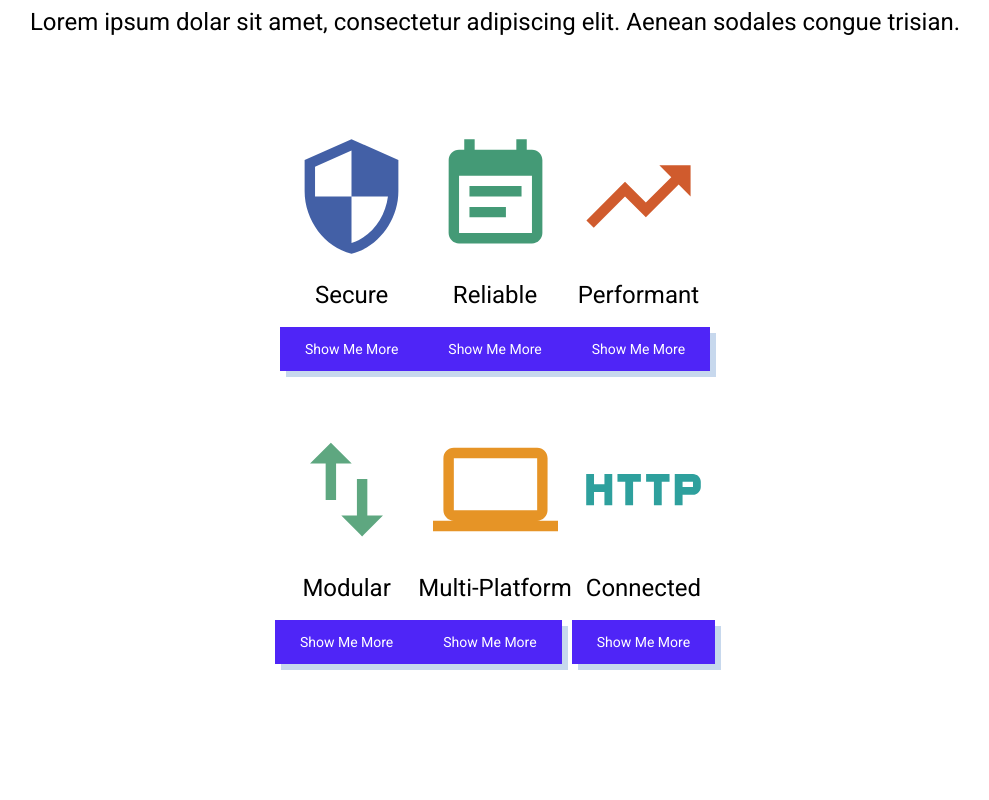
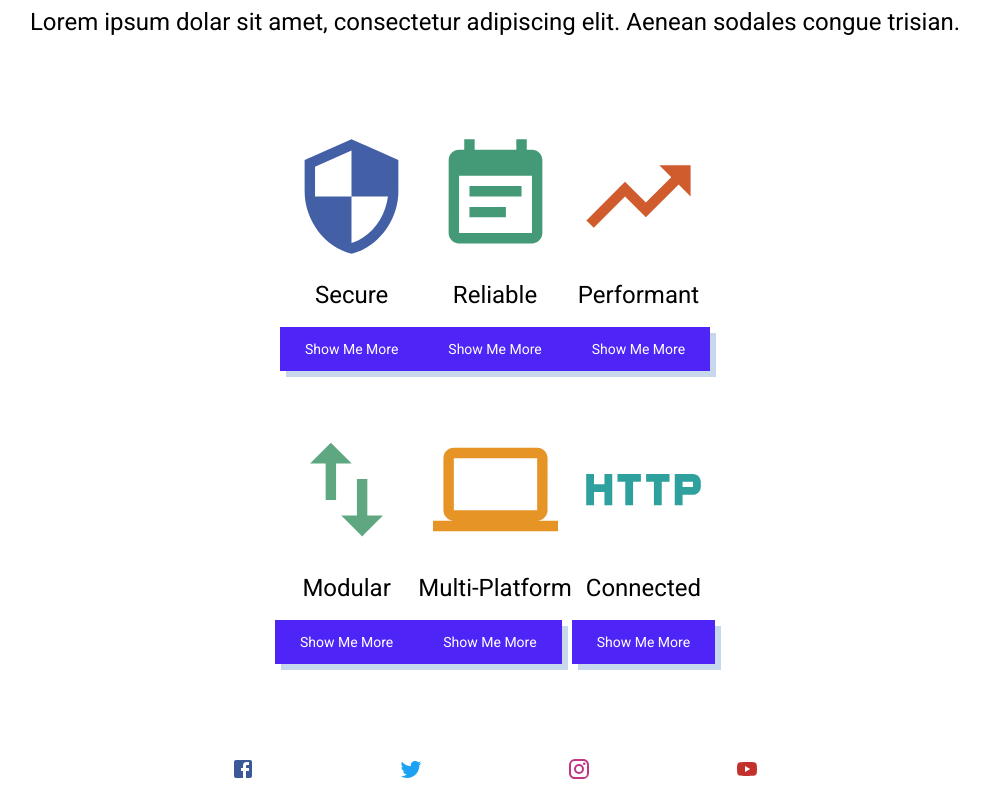
Before and after one commit to sb-haz/code-creative-react, a React (Create React App) app: page / in a window 1280 px wide. Shown: the part 228-1028 px from the top of the page, without its empty margins (145-1134 px from the left). Before the commit the page ends 972 px from the top, so only its background shows below. Built offline with nearby package versions, Linux system fonts and the light colour scheme.

Commit message:
add footer component

```diff
--- a/src/App.js
+++ b/src/App.js
@@ -3,6 +3,7 @@ import './App.css';
 // Components
 import NavBar from './components/NavBar'
 import Grid from './components/Grid'
+import Footer from './components/Footer'
 
 // Material UI
 import { ThemeProvider, createMuiTheme, makeStyles } from '@material-ui/core/styles'
@@ -99,6 +100,8 @@ function App() {
 
         <div className={classes.bigSpace} />
 
+        <Footer />
+
       </ThemeProvider>
 
     </div >
--- /dev/null
+++ b/src/components/Footer.js
@@ -0,0 +1,19 @@
+import React from 'react'
+import { BottomNavigation, BottomNavigationAction } from '@material-ui/core'
+import FacebookIcon from '@material-ui/icons/Facebook';
+import TwitterIcon from '@material-ui/icons/Twitter';
+import InstagramIcon from '@material-ui/icons/Instagram';
+import YouTubeIcon from '@material-ui/icons/YouTube';
+
+function Footer() {
+    return (
+        <BottomNavigation >
+            <BottomNavigationAction color="red" label="Facebook" value="recents" icon={<FacebookIcon style={{ fill: "#3b5998" }} />} />
+            <BottomNavigationAction label="Twitter" value="favorites" icon={<TwitterIcon style={{ fill: "#1DA1F2" }} />} />
+            <BottomNavigationAction label="Instagram" value="nearby" icon={<InstagramIcon style={{ fill: " #C13584" }} />} />
+            <BottomNavigationAction label="YouTube" value="folder" icon={<YouTubeIcon style={{ fill: "#c4302b" }} />} />
+        </BottomNavigation>
+    )
+}
+
+export default Footer
```
